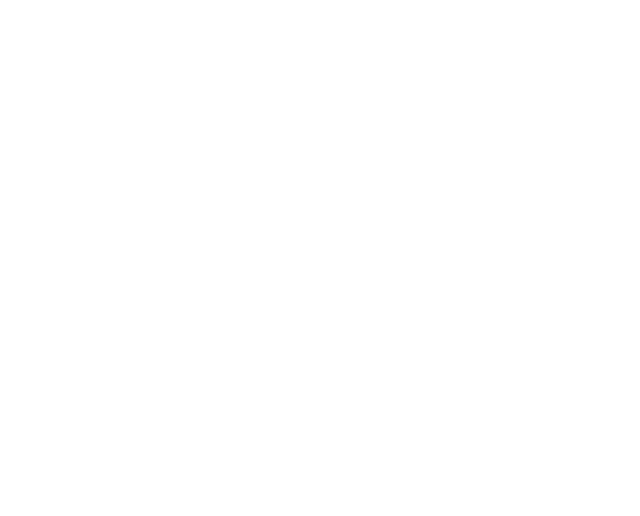
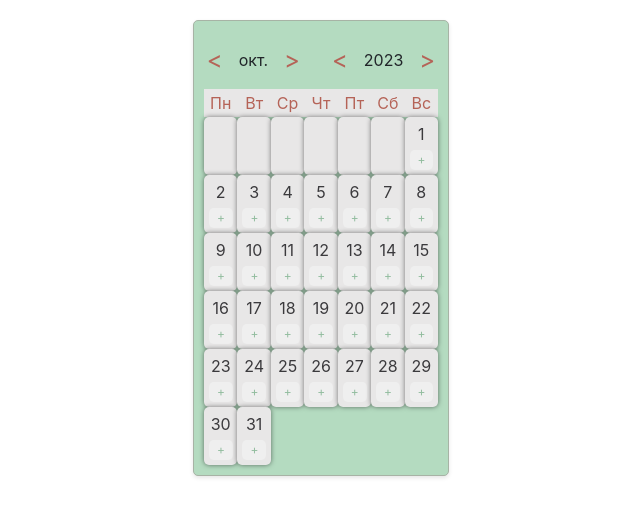
Before and after one commit to taorminak/Study-Drive-Compass, a plain HTML site: page index.html in a window 1280 px wide. Shown: the whole page, without its empty margins (319-959 px from the left). Drawn offline with nearby package versions, Linux system fonts and the light colour scheme.

Commit message:
feat: create calendar

```diff
--- /dev/null
+++ b/calendar/calendar.css
@@ -0,0 +1,119 @@
+.calendar {
+  width: 20vw;
+  margin: auto;
+  margin-top: 20px;
+  border: 1px solid #a7b3a5;
+  border-radius: 5px;
+  padding: 10px;
+  box-shadow: 0 2px 4px rgba(0, 0, 0, 0.1);
+  background-color: #b4dbc0;
+}
+
+.calendar__container-days {
+  display: flex;
+  flex-wrap: wrap;
+  width: 100%;
+  min-height: 20vh;
+}
+
+.container__item-day {
+  width: calc(100% / 7);
+  padding: 2px;
+  text-align: center;
+  background-color: #e8e7e7;
+  color: #3b3a3d;
+}
+
+.item-weekday {
+  background-color: #e8e7e7;
+  color: #b56357;
+}
+
+.item-weekend-weekday {
+  color: #a5a4ab;
+}
+
+.item-weekend {
+  background-color: #b49e9e;
+  color: #3b3a3d;
+}
+
+.calendar__item-container {
+  padding: 5px;
+  min-height: 15px;
+  margin: 0;
+  border-radius: 5px;
+  box-shadow: 0 0 5px rgba(0, 0, 0, 0.5);
+}
+
+.calendar__item-info {
+  display: flex;
+  justify-content: space-between;
+  align-items: center;
+}
+
+.calendar__current-date {
+  background-color: #b56357;
+  color: #b4dbc0;
+  border-radius: 50%;
+  display: flex;
+  justify-content: center;
+  align-items: center;
+}
+
+.calendar__item-date {
+  height: 25px;
+  width: 25px;
+}
+
+.calendar__item-button {
+  color: #91bc9e;
+  border: none;
+  padding: 1px 8px;
+  border-radius: 5px;
+  cursor: pointer;
+  font-size: 12px;
+}
+
+.calendar__item-button:hover {
+  background-color: #b56357;
+}
+
+.calendar__nav {
+  display: flex;
+  justify-content: center;
+  align-items: center;
+  padding: 10px;
+}
+
+.calendar__nav-months,
+.calendar__nav-years {
+  display: flex;
+  align-items: center;
+}
+
+.calendar__nav-button {
+  background: none;
+  border: none;
+  font-size: 24px;
+  cursor: pointer;
+  margin: 0 10px;
+  color: #b56357;
+}
+.calendar__nav-button:focus {
+  outline: none;
+}
+
+@media (max-width: 1023px) {
+  .calendar {
+    width: 50vw;
+  }
+
+  .calendar__nav {
+    display: flex;
+    flex-direction: column;
+    justify-content: center;
+    align-items: center;
+    padding: 10px;
+  }
+}
--- /dev/null
+++ b/calendar/calendar.js
@@ -0,0 +1,183 @@
+const date = new Date();
+const DAYS_IN_WEEK = 7;
+const daysOfWeek = ["Пн", "Вт", "Ср", "Чт", "Пт", "Сб", "Вс"];
+
+const calendarSection = document.querySelector("#calendar");
+const calendar = document.createElement("div");
+calendar.classList.add("calendar");
+calendarSection.appendChild(calendar);
+
+//навигация
+
+const calendarNav = document.createElement("div");
+calendarNav.className = "calendar__nav";
+
+const monthsNav = document.createElement("div");
+monthsNav.className = "calendar__nav-months";
+
+const decrementMonthButton = document.createElement("button");
+decrementMonthButton.className = "calendar__nav-button";
+decrementMonthButton.textContent = "\u003C";
+
+const monthSpan = document.createElement("span");
+monthSpan.id = "monthSpan";
+
+const incrementMonthButton = document.createElement("button");
+incrementMonthButton.className = "calendar__nav-button";
+incrementMonthButton.textContent = "\u003E";
+
+monthsNav.appendChild(decrementMonthButton);
+monthsNav.appendChild(monthSpan);
+monthsNav.appendChild(incrementMonthButton);
+
+const yearsNav = document.createElement("div");
+yearsNav.className = "calendar__nav-years";
+
+const decrementYearButton = document.createElement("button");
+decrementYearButton.className = "calendar__nav-button";
+decrementYearButton.textContent = "\u003C";
+
+const incrementYearButton = document.createElement("button");
+incrementYearButton.className = "calendar__nav-button";
+incrementYearButton.textContent = "\u003E";
+
+const yearSpan = document.createElement("span");
+yearSpan.id = "yearSpan";
+
+yearsNav.appendChild(decrementYearButton);
+yearsNav.appendChild(yearSpan);
+yearsNav.appendChild(incrementYearButton);
+
+calendarNav.appendChild(monthsNav);
+calendarNav.appendChild(yearsNav);
+
+calendar.appendChild(calendarNav);
+
+function changeMonth(offset) {
+  date.setMonth(date.getMonth() + offset);
+  updateCalendar();
+}
+
+function changeYear(offset) {
+  date.setFullYear(date.getFullYear() + offset);
+  updateCalendar();
+}
+
+function updateCalendar() {
+  monthSpan.textContent = date.toLocaleString("ru-RU", { month: "short" });
+  yearSpan.textContent = date.getFullYear();
+}
+
+decrementMonthButton.addEventListener("click", function () {
+  changeMonth(-1);
+  updateCalendarDays();
+});
+
+incrementMonthButton.addEventListener("click", function () {
+  changeMonth(1);
+  updateCalendarDays();
+});
+
+decrementYearButton.addEventListener("click", function () {
+  changeYear(-1);
+  updateCalendarDays();
+});
+
+incrementYearButton.addEventListener("click", function () {
+  changeYear(1);
+  updateCalendarDays();
+});
+
+updateCalendarDays();
+updateCalendar();
+
+//дни календаря
+
+function getFirstWeekday(month, year) {
+  const firstDayOfMonth = new Date(year, month, 1);
+  // Используем правильный расчет первого дня, который учитывает день недели (0 - Воскресенье, 6 - Суббота)
+  const firstWeekDay = (firstDayOfMonth.getDay() + 6) % 7;
+  console.log(firstWeekDay);
+  return firstWeekDay;
+}
+
+function calculateDaysInMonth(month, year) {
+  const daysOfMonth = [];
+  const lastDayOfMonth = new Date(year, month + 1, 0).getDate();
+
+  const firstWeekDay = getFirstWeekday(month, year);
+
+  for (let day = 1; day <= lastDayOfMonth; day++) {
+    daysOfMonth.push(new Date(year, month, day));
+  }
+
+  for (let i = 0; i < firstWeekDay; i++) {
+    daysOfMonth.unshift("");
+  }
+  console.log(daysOfMonth);
+  return daysOfMonth;
+}
+
+function getDayClass(index, part) {
+  const isWeekend = index % DAYS_IN_WEEK === 5 || index % DAYS_IN_WEEK === 6;
+
+  if (isWeekend) {
+    return part === "daysInMonth" ? `item-weekend` : `item-weekend-weekday`;
+  }
+}
+
+function updateCalendarDays() {
+  const existingContainer = calendar.querySelector(".calendar__container-days");
+  if (existingContainer) {
+    existingContainer.remove();
+  }
+
+  const container = document.createElement("div");
+  container.classList.add("calendar__container-days");
+  calendar.appendChild(container);
+
+  daysOfWeek.forEach((day) => {
+    const dayElement = document.createElement("div");
+    dayElement.className = "container__item-day item-weekday";
+    dayElement.textContent = day;
+    container.appendChild(dayElement);
+  });
+
+  const daysInMonth = calculateDaysInMonth(date.getMonth(), date.getFullYear());
+  console.log(daysInMonth);
+
+  daysInMonth.forEach((day, index) => {
+    const dayContainer = document.createElement("div");
+    dayContainer.className = "container__item-day calendar__item-container";
+    console.log(day);
+
+    const dayElement = document.createElement("div");
+    dayElement.className = getDayClass(index, "daysInMonth");
+
+    const calendarItem = document.createElement("calendar-item");
+    if (day) {
+      calendarItem.setAttribute("date", day);
+    }
+
+    const dateSpan = document.createElement("span");
+    dateSpan.className = "calendar__item-date";
+    if (day) {
+      dateSpan.textContent = day.getDate();
+    } else {
+      dateSpan.textContent = "";
+    }
+
+    dayElement.appendChild(calendarItem);
+    dayContainer.appendChild(dateSpan);
+    dayContainer.appendChild(dayElement);
+
+    if (day) {
+      const eventButton = document.createElement("button");
+      eventButton.className = "calendar__item-button";
+      eventButton.textContent = "\u002B";
+      dayContainer.appendChild(eventButton);
+    }
+
+    container.appendChild(dayContainer);
+  });
+}
--- a/index.html
+++ b/index.html
@@ -6,9 +6,14 @@
     <link rel="stylesheet" type="text/css" href="/assets/styles/normalize.css">
     <link rel="stylesheet" href="https://stackpath.bootstrapcdn.com/bootstrap/4.5.2/css/bootstrap.min.css">
     <link rel="stylesheet" type="text/css" href="/assets/styles/styles.css">
+    <link rel="stylesheet" type="text/css" href="./calendar/calendar.css">
     <title>Study Drive Compass</title>
 </head>
 <body>
 
+
+<section id="calendar"></section>
+
+    <script src="./calendar/calendar.js"></script>
 </body>
 </html>
```
Also changed, not shown: 1 other file.
